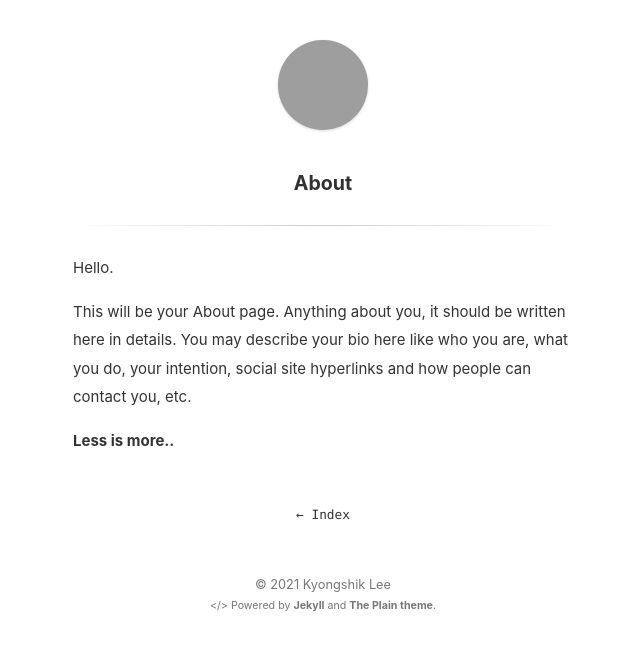
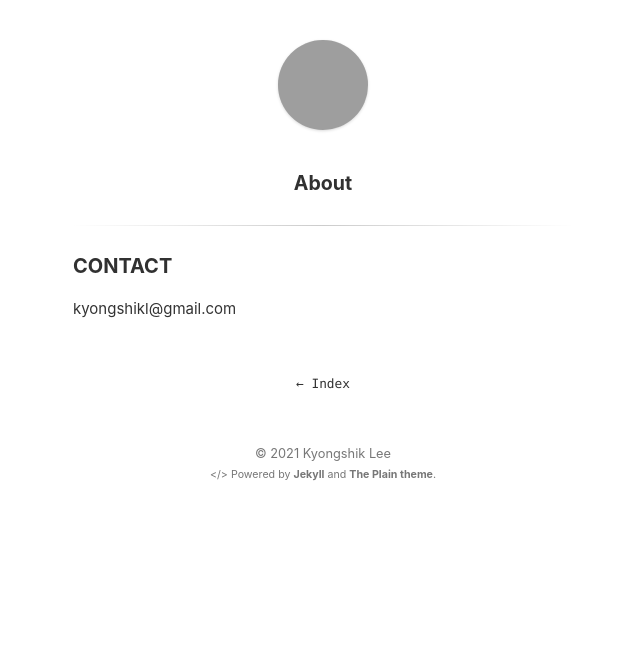
Before and after one commit to kyongs/kyongs.github.io, a Jekyll site: the page built from about.md, in a window 1280 px wide. Shown: the top 651 px of the page, without its empty margins (317-957 px from the left). Built offline with Jekyll 4.4.1, drawn with Linux system fonts in a browser that asks for light colours; grey boxes are pictures that could not be loaded.

Commit message:
add contact info

```diff
--- a/about.md
+++ b/about.md
@@ -3,8 +3,6 @@ layout: page
 title: About
 ---
 
-Hello.
+### CONTACT
 
-This will be your About page. Anything about you, it should be written here in details. You may describe your bio here like who you are, what you do, your intention, social site hyperlinks and how people can contact you, etc.
-
-**Less is more..**
+kyongshikl@gmail.com
```
